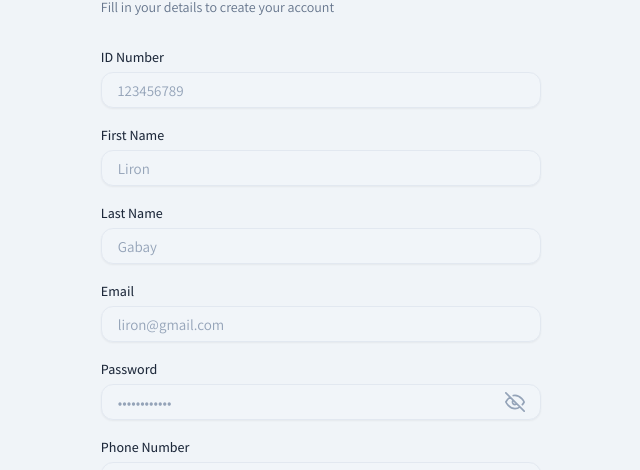
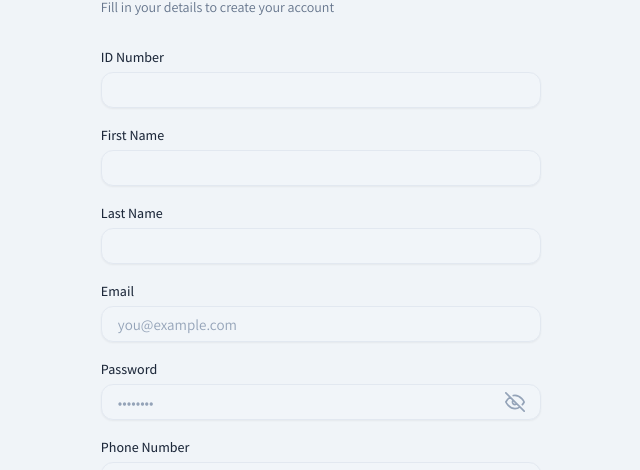
Before and after one commit to shanimic/Rehab360, a React (Vite) app in the folder client/: page /signup in a window 1280 px wide. Shown: the part 175-645 px from the top of the page, without its empty margins (588-1228 px from the left). Built offline with nearby package versions, Linux system fonts and the light colour scheme.

Commit message:
fix: update placeholders in login and signup forms for clarity (#185)

```diff
--- a/client/index.html
+++ b/client/index.html
@@ -2,9 +2,9 @@
 <html lang="en">
   <head>
     <meta charset="UTF-8" />
-    <link rel="icon" type="image/svg+xml" href="/favicon.svg" />
+    <link rel="icon" type="image/svg+xml" href="/logo.svg" />
     <meta name="viewport" content="width=device-width, initial-scale=1.0" />
-    <title>client</title>
+    <title>Rehab360</title>
   </head>
   <body>
     <div id="root"></div>
--- a/client/src/pages/auth/components/PasswordField.tsx
+++ b/client/src/pages/auth/components/PasswordField.tsx
@@ -25,7 +25,7 @@ export default function PasswordField({ id, label, value, onChange, onBlur, erro
           id={id}
           type={showPassword ? 'text' : 'password'}
           className="auth-input auth-input--has-icon"
-          placeholder="••••••••••••"
+          placeholder="••••••••"
           value={value}
           onChange={(e) => onChange(e.target.value)}
           onBlur={onBlur}
--- a/client/src/pages/auth/login/Login.tsx
+++ b/client/src/pages/auth/login/Login.tsx
@@ -79,7 +79,7 @@ export default function Login() {
                 id="email"
                 type="email"
                 className="auth-input"
-                placeholder="liron@gmail.com"
+                placeholder="you@example.com"
                 value={field.state.value}
                 onChange={(e) => field.handleChange(e.target.value)}
                 onBlur={field.handleBlur}
--- a/client/src/pages/auth/register/components/SignUpForm.tsx
+++ b/client/src/pages/auth/register/components/SignUpForm.tsx
@@ -65,19 +65,19 @@ export default function SignUpForm({ role }: SignUpFormProps) {
   return (
     <form onSubmit={(e) => { e.preventDefault(); form.handleSubmit() }}>
       <form.Field name="user_id" validators={{ onChange: z.string().min(1, 'ID number is required') }}>
-        {(field) => <FormTextField id="user_id" label="ID Number" placeholder="123456789" value={field.state.value} onChange={field.handleChange} onBlur={field.handleBlur} error={errMsg(field.state.meta.errors[0])} autoComplete="off" />}
+        {(field) => <FormTextField id="user_id" label="ID Number" value={field.state.value} onChange={field.handleChange} onBlur={field.handleBlur} error={errMsg(field.state.meta.errors[0])} autoComplete="off" />}
       </form.Field>
 
       <form.Field name="first_name" validators={{ onChange: z.string().min(1, 'First name is required') }}>
-        {(field) => <FormTextField id="first_name" label="First Name" placeholder="Liron" value={field.state.value} onChange={field.handleChange} onBlur={field.handleBlur} error={errMsg(field.state.meta.errors[0])} autoComplete="given-name" />}
+        {(field) => <FormTextField id="first_name" label="First Name" placeholder="" value={field.state.value} onChange={field.handleChange} onBlur={field.handleBlur} error={errMsg(field.state.meta.errors[0])} autoComplete="given-name" />}
       </form.Field>
 
       <form.Field name="last_name" validators={{ onChange: z.string().min(1, 'Last name is required') }}>
-        {(field) => <FormTextField id="last_name" label="Last Name" placeholder="Gabay" value={field.state.value} onChange={field.handleChange} onBlur={field.handleBlur} error={errMsg(field.state.meta.errors[0])} autoComplete="family-name" />}
+        {(field) => <FormTextField id="last_name" label="Last Name" placeholder="" value={field.state.value} onChange={field.handleChange} onBlur={field.handleBlur} error={errMsg(field.state.meta.errors[0])} autoComplete="family-name" />}
       </form.Field>
 
       <form.Field name="email" validators={{ onChange: z.string().email('Invalid email address') }}>
-        {(field) => <FormTextField id="email" label="Email" type="email" placeholder="liron@gmail.com" value={field.state.value} onChange={field.handleChange} onBlur={field.handleBlur} error={errMsg(field.state.meta.errors[0])} autoComplete="email" />}
+        {(field) => <FormTextField id="email" label="Email" type="email" placeholder="you@example.com" value={field.state.value} onChange={field.handleChange} onBlur={field.handleBlur} error={errMsg(field.state.meta.errors[0])} autoComplete="email" />}
       </form.Field>
 
       <form.Field name="password" validators={{ onChange: z.string().min(8, 'Password must be at least 8 characters') }}>
@@ -94,7 +94,7 @@ export default function SignUpForm({ role }: SignUpFormProps) {
 
       {needsLicense && (
         <form.Field name="license_number">
-          {(field) => <FormTextField id="license_number" label="License Number" placeholder="LIC-0000" value={field.state.value ?? ''} onChange={field.handleChange} onBlur={field.handleBlur} error={errMsg(field.state.meta.errors[0])} />}
+          {(field) => <FormTextField id="license_number" label="License Number" placeholder={role === 'trainer' ? 'FIT-1234' : 'LIC-1234'} value={field.state.value ?? ''} onChange={field.handleChange} onBlur={field.handleBlur} error={errMsg(field.state.meta.errors[0])} />}
         </form.Field>
       )}
 
```
